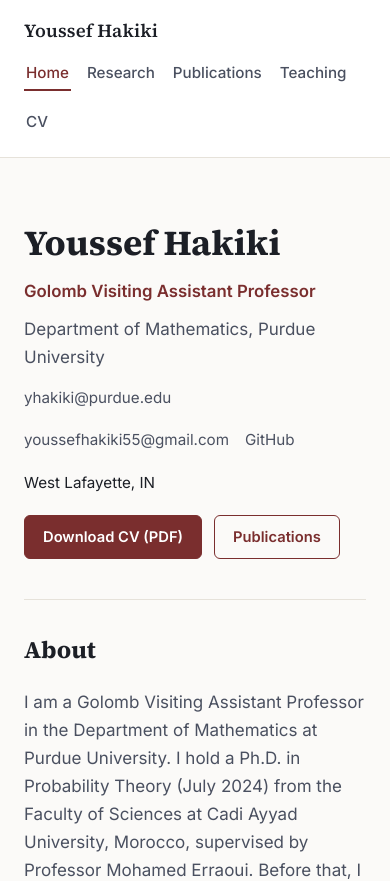
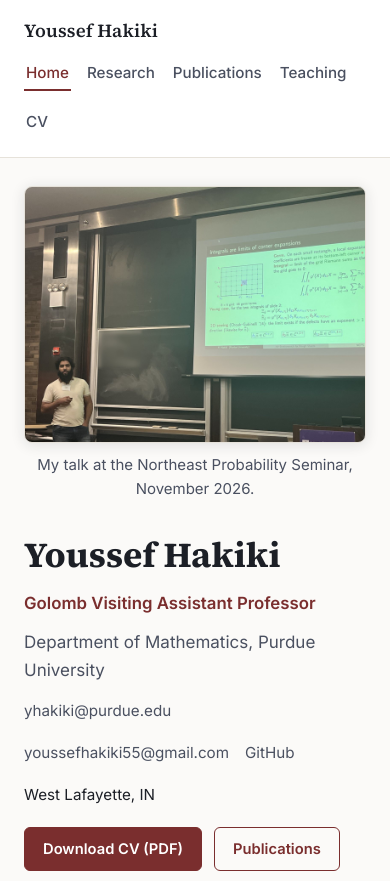
Before and after one commit to yhakiki/yhakiki.github.io, a plain HTML site: page index.html in a window 390 px wide. Shown: the top 881 px of the page. Drawn offline with Linux system fonts and the light colour scheme.

Commit message:
Move talk photo to the top of the home page; ignore .DS_Store
The photo sits beside the name on wide screens and above it on phones, so it is visible without scrolling.

Co-Authored-By: Claude Opus 5.5 <noreply@anthropic.com>

```diff
--- a/assets/style.css
+++ b/assets/style.css
@@ -309,8 +309,16 @@ footer.site a:hover { color: var(--accent); }
   .entry { flex-direction: column; gap: 2px; }
 }
 
-/* Talk photo on the home page */
-.talk-photo { margin: 0; }
+/* Talk photo on the home page: beside the name on wide screens, above it on phones,
+   so it is visible on the first screen without scrolling */
+.hero-text { flex: 1 1 320px; min-width: 0; }
+.talk-photo { margin: 0; flex: 1 1 300px; max-width: 380px; }
+@media (max-width: 600px) {
+  .hero { padding-top: 28px; }
+  .hero-grid { gap: 24px; }
+  .hero-text { flex-basis: auto; }
+  .talk-photo { order: -1; max-width: 100%; width: 100%; flex-basis: auto; }
+}
 .talk-photo img {
   display: block;
   width: 100%;
--- a/index.html
+++ b/index.html
@@ -45,6 +45,10 @@
           <a class="btn ghost" href="publications.html">Publications</a>
         </div>
       </div>
+      <figure class="talk-photo">
+        <img src="assets/talk_nepsem_2026.jpg" alt="Youssef Hakiki giving a talk at the Northeast Probability Seminar, with his slides on the It&ocirc;&ndash;Stratonovich formula for rough sheets projected next to him" width="1600" height="1200" fetchpriority="high">
+        <figcaption>My talk at the Northeast Probability Seminar, November 2026.</figcaption>
+      </figure>
     </div>
   </section>
 
@@ -64,13 +68,6 @@
       random fields can hit a fixed point, with a focus on the delicate critical dimension.
       Read more on the <a href="research.html">research page</a>.
     </p>
-  </section>
-
-  <section class="block">
-    <figure class="talk-photo">
-      <img src="assets/talk_nepsem_2026.jpg" alt="Youssef Hakiki giving a talk at the Northeast Probability Seminar, with his slides on the It&ocirc;&ndash;Stratonovich formula for rough sheets projected next to him" width="1600" height="1200" loading="lazy">
-      <figcaption>My talk at the Northeast Probability Seminar, November 2026.</figcaption>
-    </figure>
   </section>
 
   <section class="block">
```
Also changed, not shown: 1 other file.
